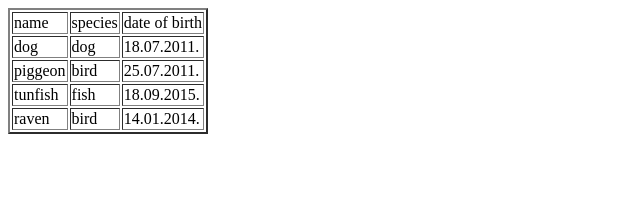
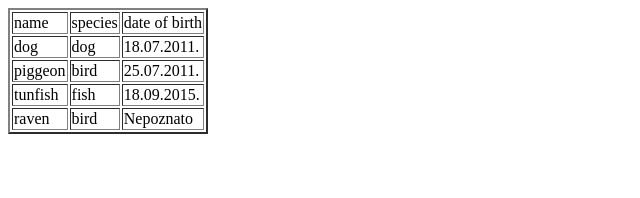
Before and after one commit to aleksandar8821/zoo, an Angular app: page / in a window 1280 px wide. Shown: the top 198 px of the page, without its empty margins (0-640 px from the left). Built offline with nearby package versions, Linux system fonts and the light colour scheme.

Commit message:
drugi zadatak

```diff
--- a/src/app/animal-list/animal-list.component.html
+++ b/src/app/animal-list/animal-list.component.html
@@ -8,6 +8,7 @@
 	<tr *ngFor="let animal of list">
 		<td>{{animal.name}}</td>
 		<td>{{animal.species}}</td>
-		<td>{{animal.dateOfBirth}}</td>
+		<td *ngIf="animal.dateOfBirth">{{animal.dateOfBirth}}</td>
+		<td *ngIf="!animal.dateOfBirth">Nepoznato</td>
 	</tr>
 </table>
--- a/src/app/animal-list/animal-list.component.ts
+++ b/src/app/animal-list/animal-list.component.ts
@@ -11,7 +11,7 @@ export class AnimalListComponent implements OnInit {
 		{"name": "dog", "species": "dog", "dateOfBirth": "18.07.2011."},
 		{"name": "piggeon", "species": "bird", "dateOfBirth": "25.07.2011."},
 		{"name": "tunfish", "species": "fish", "dateOfBirth": "18.09.2015."},
-		{"name": "raven", "species": "bird", "dateOfBirth": "14.01.2014."}
+		{"name": "raven", "species": "bird", "dateOfBirth": ""}
 
 	]
 
```
